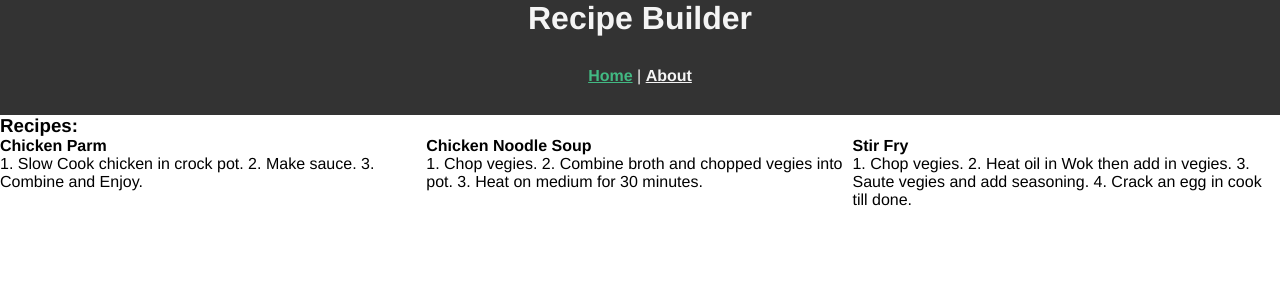
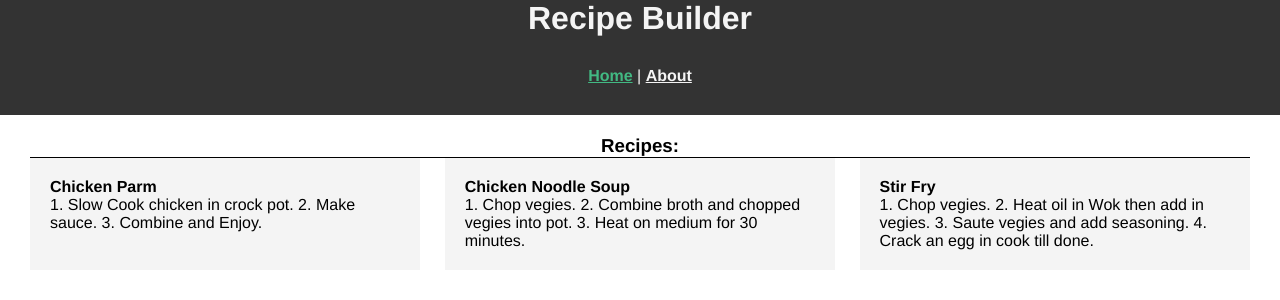
Before and after one commit to hborrelli1/recipe-builder, a Vue app: page / in a window 1280 px wide. Shown: the top 300 px of the page. Built offline with nearby package versions, Linux system fonts and the light colour scheme.

Commit message:
Add styling to RecipeItems

```diff
--- a/src/components/RecipeItem.vue
+++ b/src/components/RecipeItem.vue
@@ -14,6 +14,14 @@
 
 <style scoped>
   .recipe-item {
-    width:33.3%;
+    width:32%;
+    padding:20px;
+    background-color:#f4f4f4;
+    margin-right:2%;
+    margin-bottom:20px;
+  }
+
+  .recipe-item:nth-of-type(3n) {
+    margin-right:0px;
   }
 </style>
--- a/src/components/Recipes.vue
+++ b/src/components/Recipes.vue
@@ -29,5 +29,12 @@
   .recipes-list {
     display: flex;
     flex-flow:wrap;
+    justify-content: flex-start;
+  }
+
+  header {
+    text-align:center;
+    padding-top:20px;
+    border-bottom:1px solid #000;
   }
 </style>
--- a/src/views/Home.vue
+++ b/src/views/Home.vue
@@ -38,3 +38,9 @@ export default {
     }
 }
 </script>
+
+<style scoped>
+  .home {
+    padding:0px 30px;
+  }
+</style>
```
